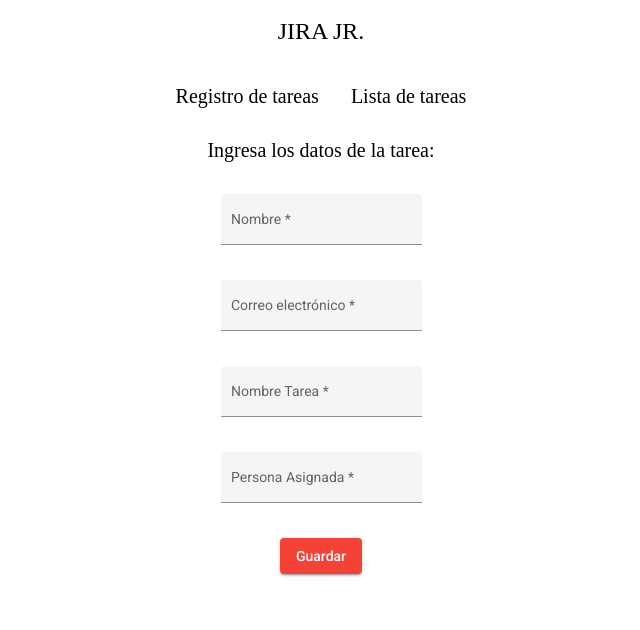
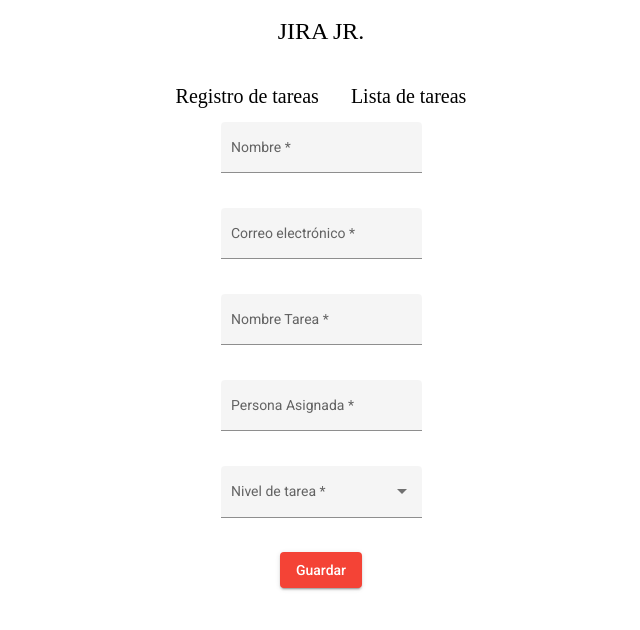
Before and after one commit to Santiag0gopenux2024/prueba_2_Frontend, an Angular app: page /register in a window 1280 px wide. Shown: the top 630 px of the page, without its empty margins (319-959 px from the left). Built offline with nearby package versions, Linux system fonts and the light colour scheme.

Commit message:
Tercer commit

```diff
--- a/src/app/components/list-task/list-task.component.html
+++ b/src/app/components/list-task/list-task.component.html
@@ -5,6 +5,7 @@
       <mat-list-item> Correo electrónico </mat-list-item>
       <mat-list-item> Nombre Tarea </mat-list-item>
       <mat-list-item> Persona Asignada </mat-list-item>
+      <mat-list-item> Nivel de tarea </mat-list-item>
       <mat-list-item> Editar </mat-list-item>
     </div>
     <div *ngFor="let task of tasks" class="container">
@@ -12,6 +13,7 @@
       <mat-list-item> {{ task.email }} </mat-list-item>
       <mat-list-item> {{ task.taskname }} </mat-list-item>
       <mat-list-item> {{ task.assignedperson }} </mat-list-item>
+      <mat-list-item> {{ task.selection }} </mat-list-item>
       <mat-list-item>
         <button mat-raised-button color="primary" (click)="editTask(task)">Editar</button>
       </mat-list-item>
--- a/src/app/components/register-task/register-task.component.html
+++ b/src/app/components/register-task/register-task.component.html
@@ -1,4 +1,3 @@
-<h2>Ingresa los datos de la tarea:</h2>
 <form [formGroup]="form" (ngSubmit)="onSubmit()" class="container">
   <mat-form-field class="others-field" appearance="fill">
     <mat-label>Nombre</mat-label>
@@ -26,5 +25,16 @@
     <mat-error *ngIf="form.get('assignedperson')?.hasError('required')">Campo requerido.</mat-error>
   </mat-form-field>
 
+  <mat-form-field class="others-field" appearance="fill">
+    <mat-label>Nivel de tarea</mat-label>
+    <mat-select formControlName="selection">
+      <mat-option value="Muy importante">Muy importante</mat-option>
+      <mat-option value="Importante">Importante</mat-option>
+      <mat-option value="Básica">Básica</mat-option>
+      <mat-option value="No importante">No importante</mat-option>
+    </mat-select>
+    <mat-error *ngIf="formSubmitted && form.get('selection')?.hasError('required')">Campo requerido.</mat-error>
+  </mat-form-field>
+
   <button mat-raised-button type="submit" color="warn" class="others-field">Guardar</button>
 </form>
--- a/src/app/components/register-task/register-task.component.ts
+++ b/src/app/components/register-task/register-task.component.ts
@@ -22,7 +22,8 @@
       name: ['', [Validators.required, Validators.pattern('^[a-zA-Z]+$')]],
       email: ['', [Validators.required, Validators.email]],
       taskname: ['', Validators.required],
-      assignedperson: ['', Validators.required]
+      assignedperson: ['', Validators.required],
+      selection: ['', Validators.required],
     });
   }
 
--- a/src/app/interface/interface.ts
+++ b/src/app/interface/interface.ts
@@ -3,4 +3,5 @@
   email: string;
   taskname: string;
   assignedperson: string;
+  selection: string;
 }
```
